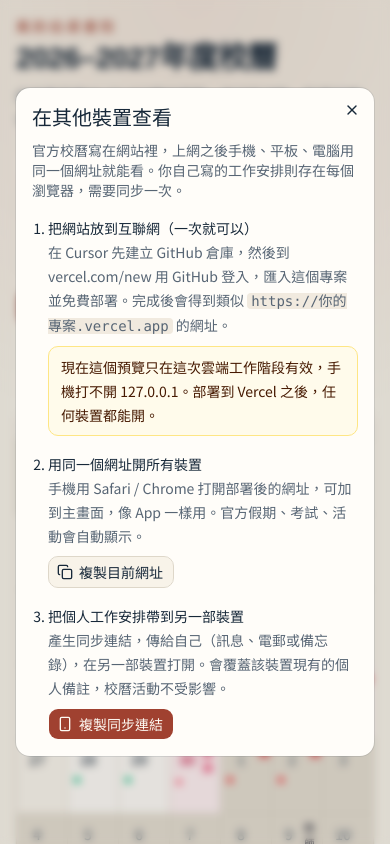
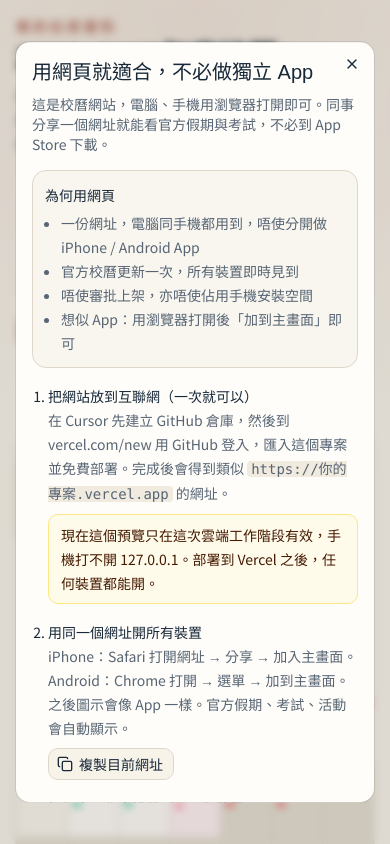
Before and after one commit to keithleung73/2027-work-planner, a Next.js app: page / in a window 390 px wide. Both pictures are taken after a click on the button "其他裝置". Shown: the top 844 px of the page. Built offline with nearby package versions, Linux system fonts and the light colour scheme.

Commit message:
Clarify that a webpage fits this calendar better than a native app
Explain in the device guide why one URL works on phones and computers, and how to add the site to the home screen.

Co-authored-by: leungkwoklung <leungkwoklung@mkpc.edu.hk>

```diff
--- a/src/components/calendar/devices-dialog.tsx
+++ b/src/components/calendar/devices-dialog.tsx
@@ -54,11 +54,21 @@ export function DevicesDialog({ open, onOpenChange, items }: DevicesDialogProps)
     <Dialog open={open} onOpenChange={onOpenChange}>
       <DialogContent className="max-h-[90vh] overflow-y-auto sm:max-w-lg">
         <DialogHeader>
-          <DialogTitle className="font-heading text-xl">在其他裝置查看</DialogTitle>
+          <DialogTitle className="font-heading text-xl">用網頁就適合，不必做獨立 App</DialogTitle>
           <DialogDescription>
-            官方校曆寫在網站裡，上網之後手機、平板、電腦用同一個網址就能看。你自己寫的工作安排則存在每個瀏覽器，需要同步一次。
+            這是校曆網站，電腦、手機用瀏覽器打開即可。同事分享一個網址就能看官方假期與考試，不必到 App Store 下載。
           </DialogDescription>
         </DialogHeader>
+
+        <div className="rounded-xl border bg-muted/40 px-3 py-3 text-sm leading-6">
+          <p className="font-medium">為何用網頁</p>
+          <ul className="mt-1 list-disc pl-4 text-muted-foreground">
+            <li>一份網址，電腦同手機都用到，唔使分開做 iPhone / Android App</li>
+            <li>官方校曆更新一次，所有裝置即時見到</li>
+            <li>唔使審批上架，亦唔使佔用手機安裝空間</li>
+            <li>想似 App：用瀏覽器打開後「加到主畫面」即可</li>
+          </ul>
+        </div>
 
         <ol className="flex list-decimal flex-col gap-4 pl-4 text-sm leading-6">
           <li>
@@ -81,7 +91,7 @@ export function DevicesDialog({ open, onOpenChange, items }: DevicesDialogProps)
           <li>
             <p className="font-medium">用同一個網址開所有裝置</p>
             <p className="text-muted-foreground">
-              手機用 Safari / Chrome 打開部署後的網址，可加到主畫面，像 App 一樣用。官方假期、考試、活動會自動顯示。
+              iPhone：Safari 打開網址 → 分享 → 加入主畫面。Android：Chrome 打開 → 選單 → 加到主畫面。之後圖示會像 App 一樣。官方假期、考試、活動會自動顯示。
             </p>
             <Button
               type="button"
--- a/src/components/calendar/work-calendar.tsx
+++ b/src/components/calendar/work-calendar.tsx
@@ -157,7 +157,7 @@ export function WorkCalendar() {
             {SCHOOL_YEAR_LABEL}校曆
           </h1>
           <p className="mt-2 max-w-xl text-sm leading-6 text-muted-foreground">
-            依{SCHOOL_HANDBOOK_CODE}標示假期、考試與活動。點選日期可對照校務，並寫下當天工作安排。
+            依{SCHOOL_HANDBOOK_CODE}標示假期、考試與活動。這是網頁，手機同電腦用瀏覽器打開即可；點日期可對照校務並寫下工作。
           </p>
         </div>
         <div className="flex flex-wrap items-center gap-2">
```
